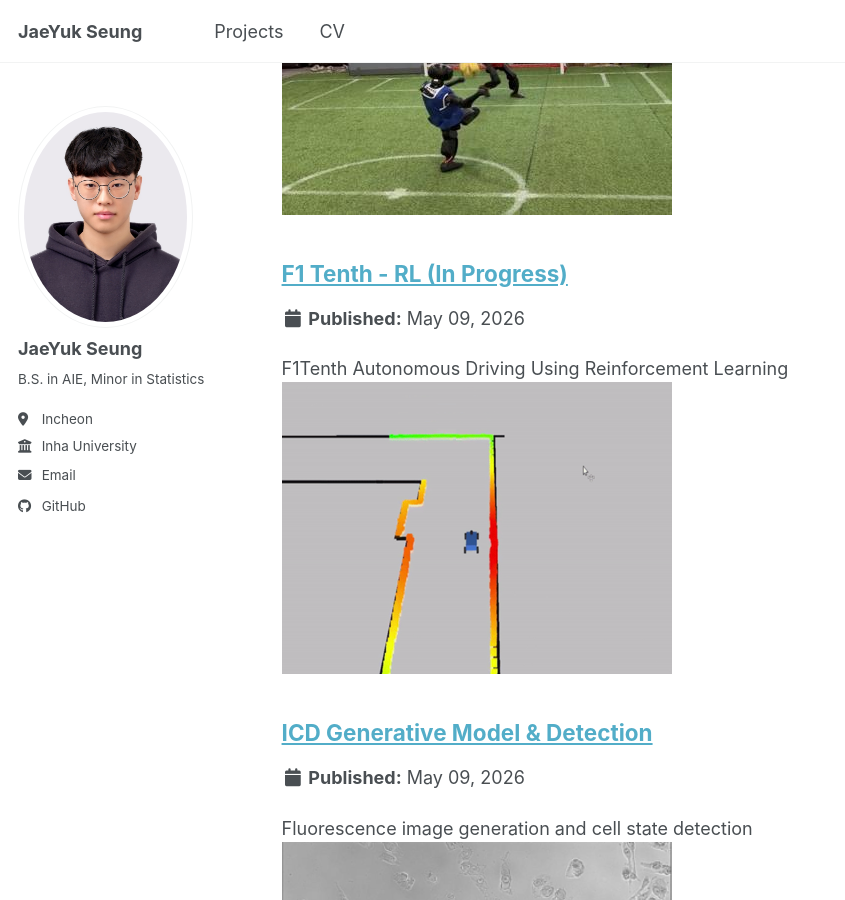
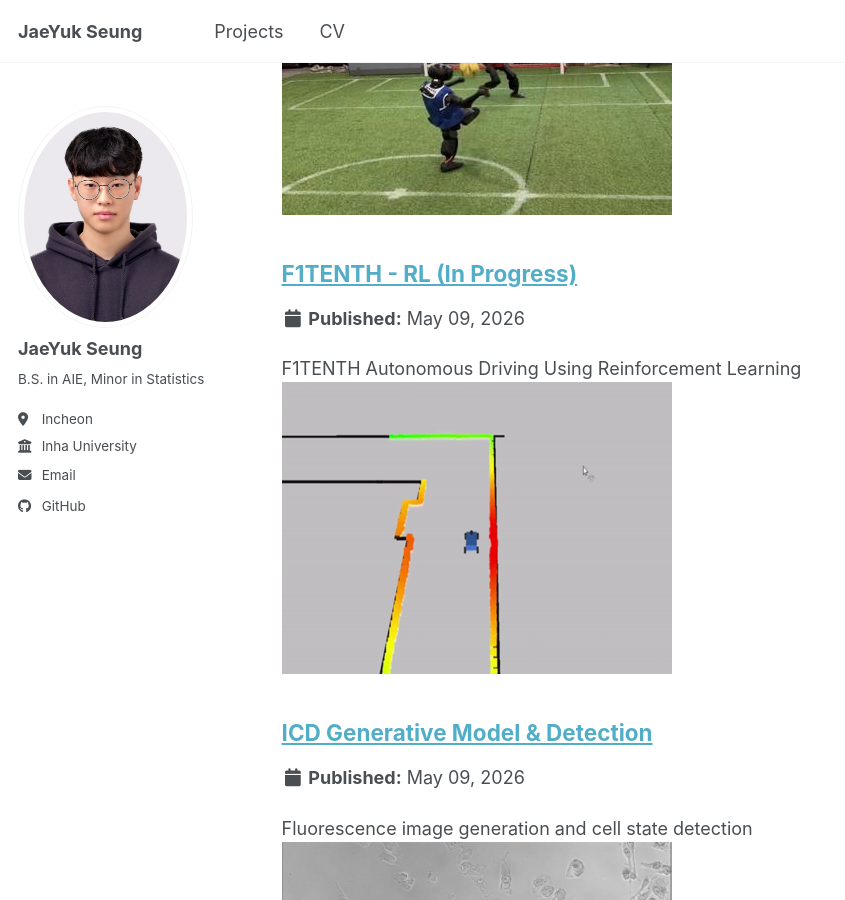
Before and after one commit to JaeWook-S/JaeWook-S.github.io, a Jekyll site: the page built from _pages/collection-archive.html, in a window 1280 px wide and 900 px high, scrolled down 402 px. Shown: the whole window, without its empty margins (0-845 px from the left). Built offline with Jekyll 4.4.1, drawn with Linux system fonts in a browser that asks for light colours.

Commit message:
change: project2 gui

```diff
--- a/_projects/projects-2.html
+++ b/_projects/projects-2.html
@@ -1,6 +1,6 @@
 ---
-title: "F1 Tenth - RL (In Progress)"
-excerpt: "F1Tenth Autonomous Driving Using Reinforcement Learning
+title: "F1TENTH - RL (In Progress)"
+excerpt: "F1TENTH Autonomous Driving Using Reinforcement Learning
 <br/><img src='/images/main_images/f1_tenth.png'>"
 collection: projects
 ---
```
Also changed, not shown: _projects/projects-3.html (+23 -6 lines).
